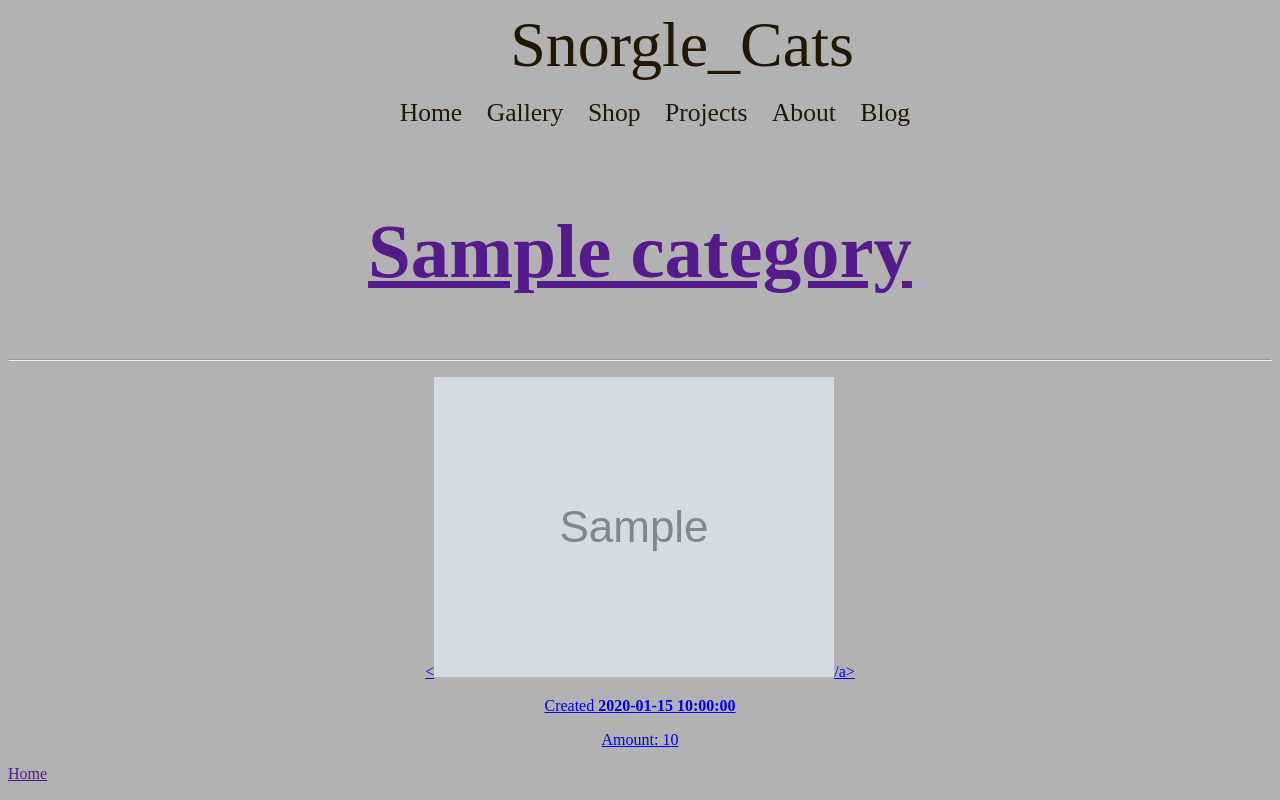
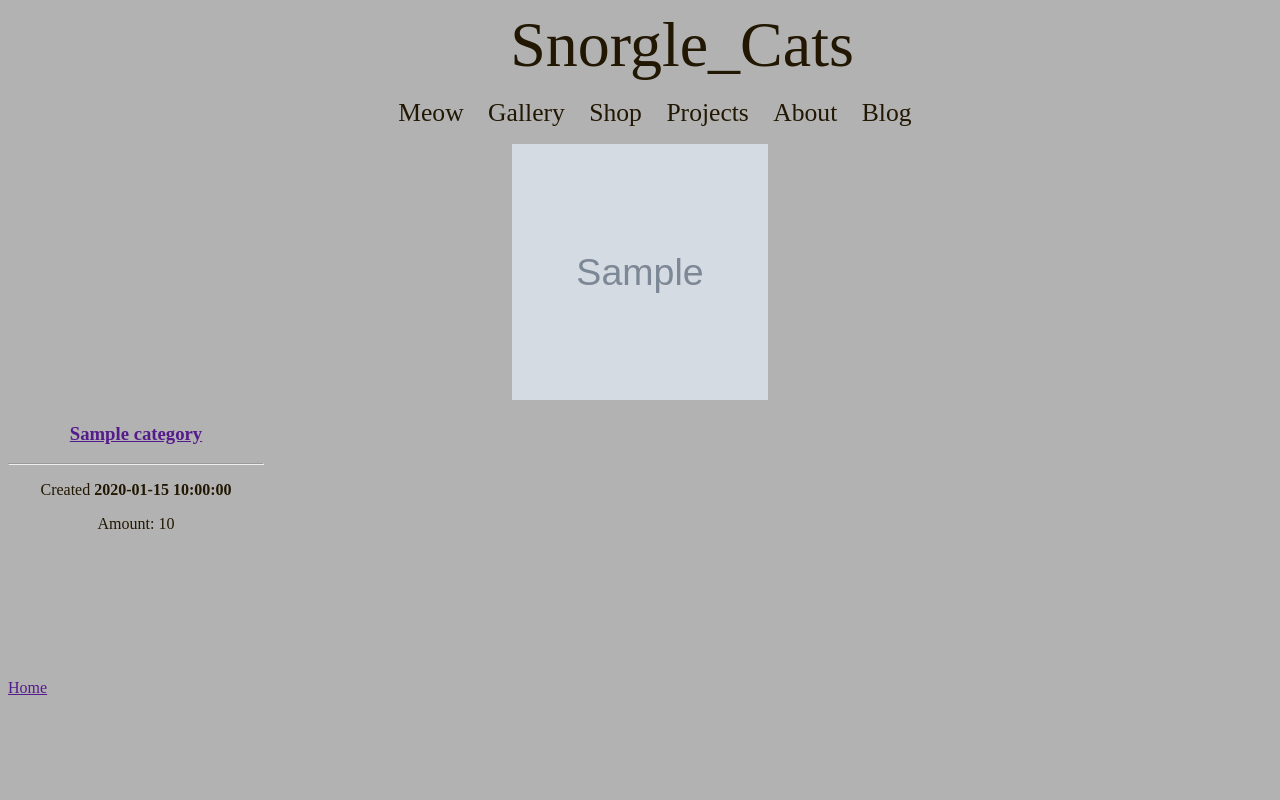
Before and after one commit to Woojgh/PeerMid, a Python web app: template PeerMid/PeerMid/templates/cat_list.jinja2 in a window 1280 px wide. Run offline with Jinja, Linux system fonts and the light colour scheme; the template is opened without the code that fills it: most values are stand-ins (such as "Sample title", 1, 10 or a date in 2020).

Commit message:
adding some cat stylings

```diff
--- a/PeerMid/PeerMid/static/PeerMid/modules.css
+++ b/PeerMid/PeerMid/static/PeerMid/modules.css
@@ -145,6 +145,16 @@
   text-decoration: none;
 }
 
+.list_item {
+  height:20vw;
+  width: 20vw;
+}
+
+.list_image {
+  height:10vw;
+  width: 20vw;
+}
+
 .login-view {
   border-radius: 5px;
   border:5px solid #211702;
--- a/PeerMid/PeerMid/templates/cat_list.jinja2
+++ b/PeerMid/PeerMid/templates/cat_list.jinja2
@@ -2,10 +2,10 @@
 {% block create %}
 {% if cats %}
     {% for cat in cats %}
-        <article>
-            <h2><a href="{{ request.route_url('detail', id=cat.id) }}">{{ cat.category }}</a></h2>
+        <div><a href="{{ cat.image }}"><img class="list_item" src="{{ cat.image }}"></a></div>
+        <article class="list_item">
+            <h3><a href="{{ request.route_url('detail', id=cat.id) }}">{{ cat.category }}</a></h3>
             <hr />
-            <p><a href="{{ cat.image }}"><<img src="{{ cat.image }}">/a></p>
             <p>Created <strong>{{ cat.creation_date }}</strong></p>
             <p>Amount: {{ cat.amount }}</p>
         </article>
--- a/PeerMid/PeerMid/templates/layout.jinja2
+++ b/PeerMid/PeerMid/templates/layout.jinja2
@@ -19,7 +19,7 @@
     <section>
       <nav class="top-nav">
       <ul>
-        <li class="tab" data-content="entries"><a href="/"> Home</a></li>
+        <li class="tab" data-content="entries"><a href="/"> Meow</a></li>
         <li><a href="/album">Gallery</a></li>
         <li><a href="/shop">Shop</a></li>
         <li><a href="/projects">Projects</a></li>
@@ -31,7 +31,7 @@
       </nav>
     </header>
     <main>
-      <section class="new-entry">
+      <section class="">
         {% block create %}
         {% endblock %}
       </section>
```
